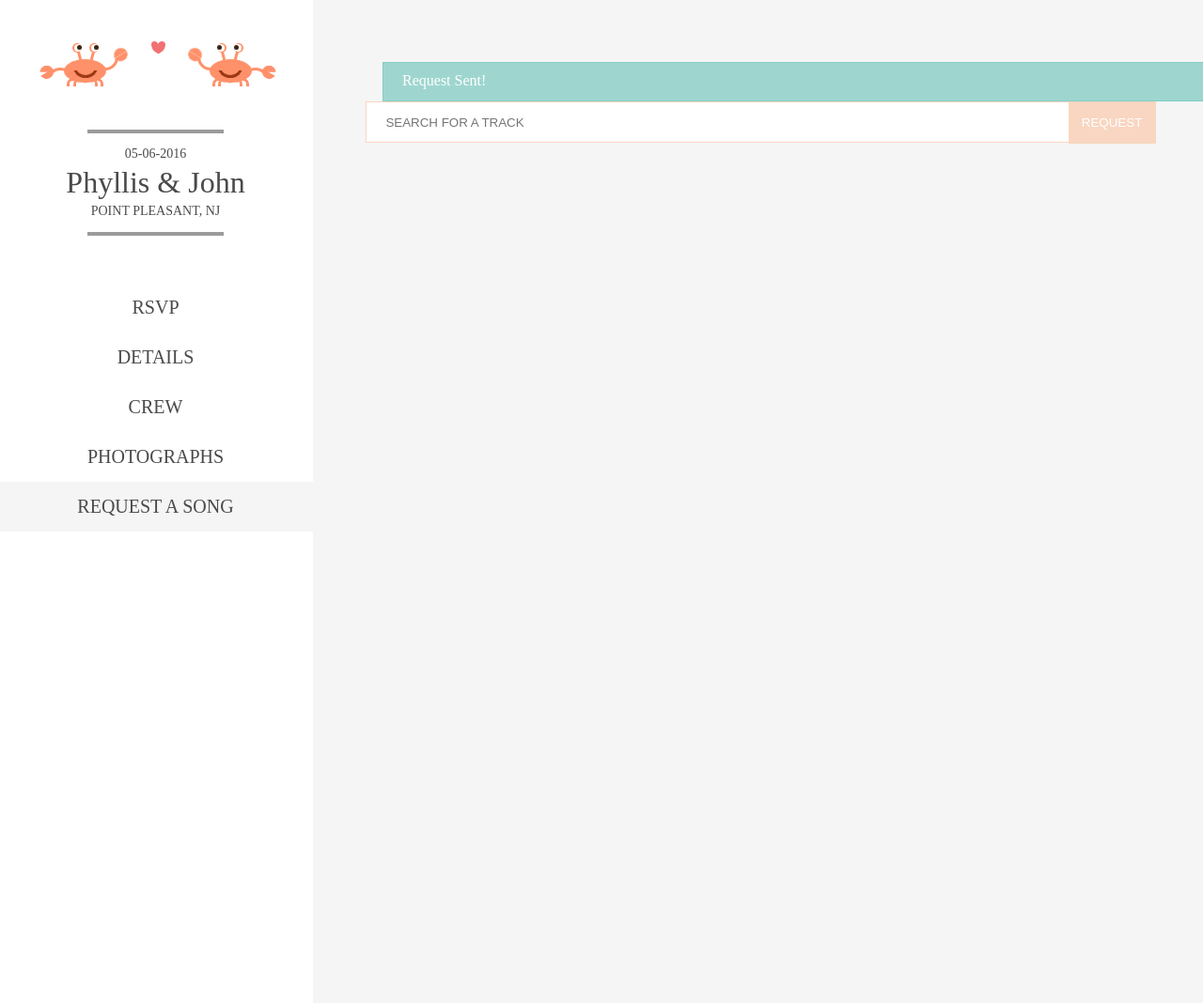
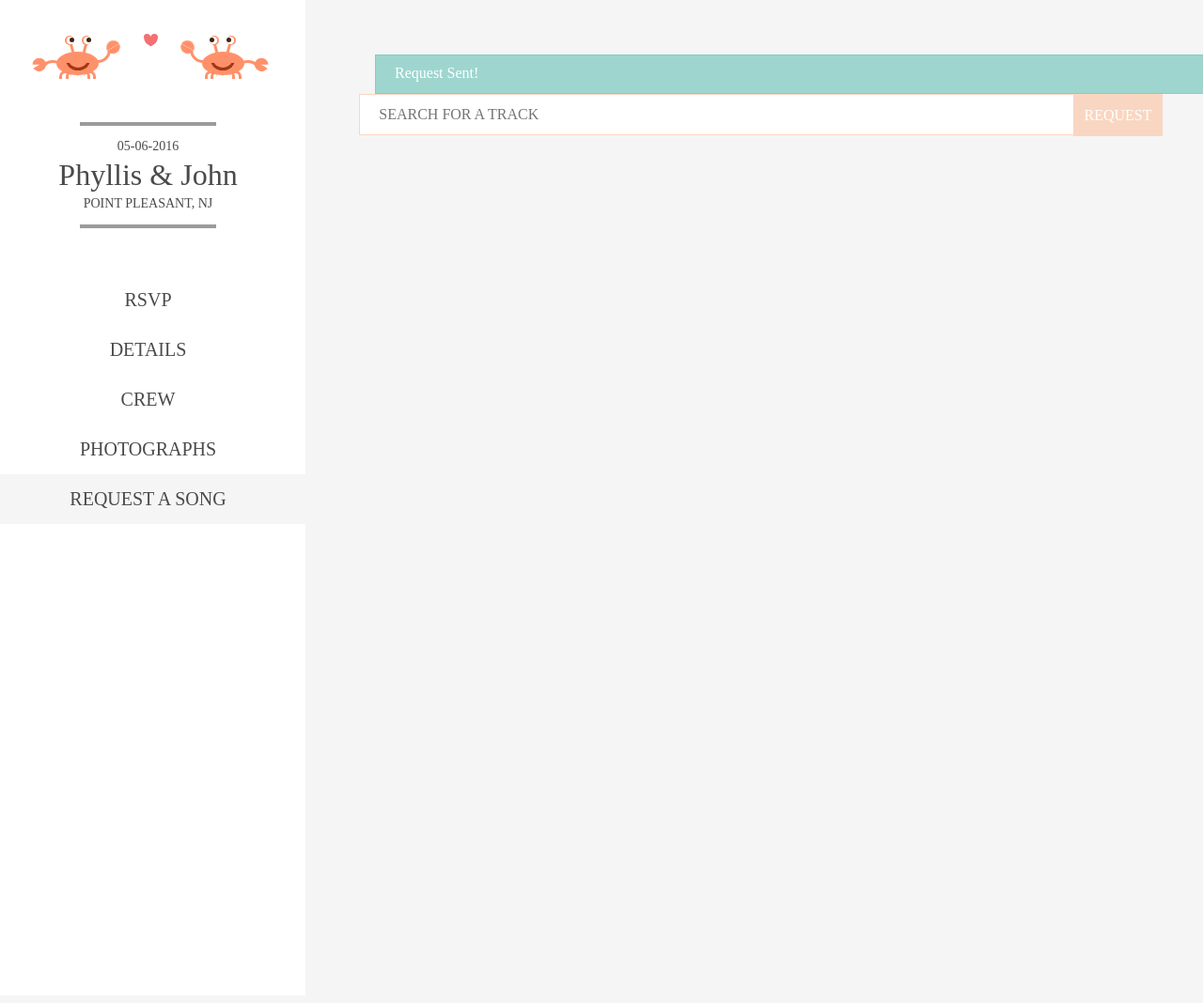
Before and after one commit to phyllisandjohn/phyllisandjohn.github.io, a Jekyll site: the page request/recieved.html, which Jekyll copies as it is, in a window 1280 px wide. Shown: the whole page at 94% size. Built offline with Jekyll 4.4.1, drawn with Linux system fonts in a browser that asks for light colours; nearby versions of some CDN libraries.

Commit message:
Update recieved.html

```diff
--- a/request/recieved.html
+++ b/request/recieved.html
@@ -3,6 +3,7 @@
 <head>
 <title>Home</title>
 <link href='https://fonts.googleapis.com/css?family=Hind|Alegreya+Sans:300|Yeseva+One' rel='stylesheet' type='text/css'>
+<link href='/css/normalize.css' rel='stylesheet' type='text/css'>
 <link href='/css/request.css' rel='stylesheet' type='text/css'>
 <style>
 body {
```
